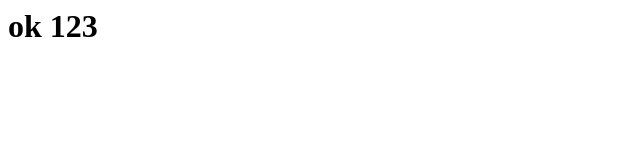
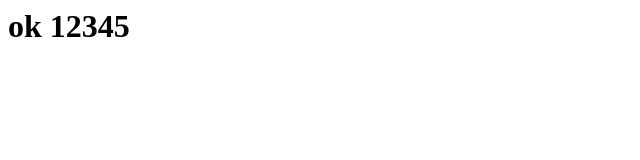
Before and after one commit to kumarsurya/testing, a plain HTML site: page index.html in a window 1280 px wide. Shown: the full height of the page, 0-640 px from the left. Drawn offline with Linux system fonts and the light colour scheme.

Commit message:
change to
extra

```diff
--- a/index.html
+++ b/index.html
@@ -2,6 +2,6 @@
 <head>
 </head>
 <body>
-<h1>ok 123</h1>
+<h1>ok 12345</h1>
 </body>
 </html>
```
